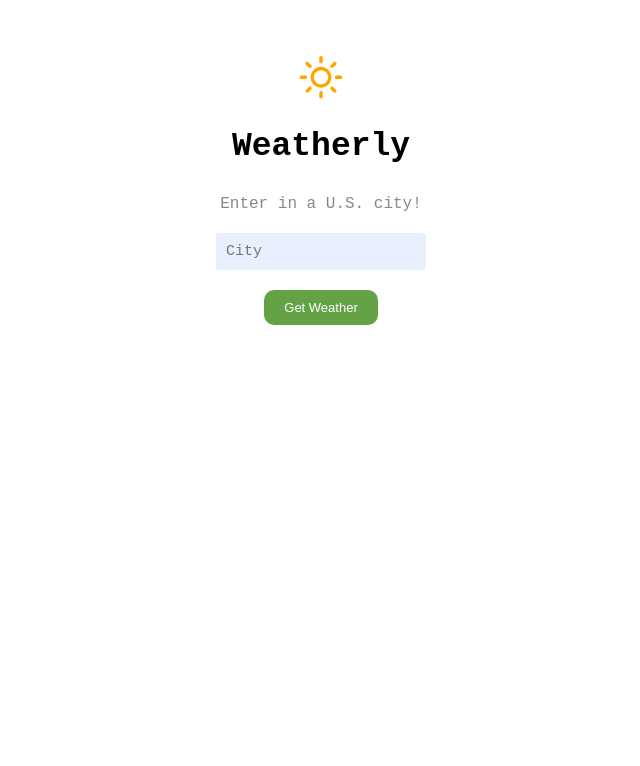
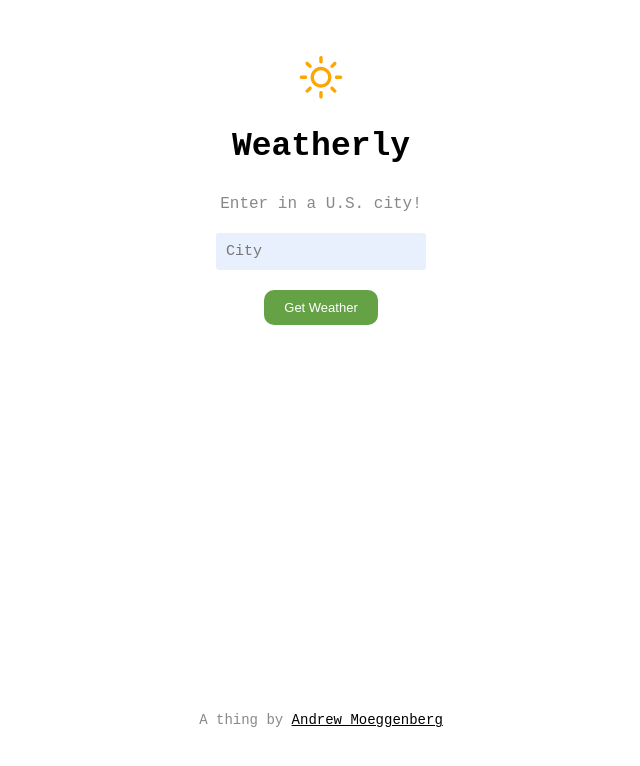
Before and after one commit to andrewmoeggy/Weather-Observer, a React (Create React App) app: page / in a window 1280 px wide. Shown: the top 766 px of the page, without its empty margins (319-959 px from the left). Built offline with nearby package versions, Linux system fonts and the light colour scheme; the HTML template or start-up script is replaced by a standard one.

Commit message:
added footer

```diff
--- a/src/App.css
+++ b/src/App.css
@@ -22,7 +22,7 @@ body {
   display: grid;
   grid-template-columns: 1fr;
   grid-template-rows: 1fr 1fr;
-  height: 70vh;
+  height: 90vh;
   margin-top: 3%;
   padding: 1rem;
 }
@@ -167,6 +167,27 @@ body {
   color: #0077be
 }
 
+/* Footer  */
+
+.footer {
+  margin: 0 auto;
+  display: flex;
+  padding-top: 2rem;
+  padding-bottom: 2rem;
+  justify-content: center;
+}
+
+.footer p {
+  font-size: 1.4rem;
+}
+
+.footer-a {
+  color: black;
+}
+.footer-a:hover {
+  color: #888;
+}
+
 @media only screen and (max-width: 400px) {
   html {
     font-size: 50%;
--- a/src/App.js
+++ b/src/App.js
@@ -2,6 +2,7 @@ import React, { useState } from 'react';
 import Title from './components/Title';
 import Form from './components/Form';
 import Weather from './components/Weather';
+import Footer from './components/Footer';
 import './App.css';
 
 const API_KEY = '55550e48c7862436ebdca1ad1d4e2183';
@@ -65,6 +66,7 @@ function App() {
           tempMin={tempMin}
           tempMax={tempMax} />
       </div>
+      <Footer />
     </div>
   );
 }
--- /dev/null
+++ b/src/components/Footer.js
@@ -0,0 +1,11 @@
+import React from 'react';
+
+const Footer = () => {
+  return (
+    <footer className='footer'>
+      <p>A thing by <a className='footer-a' href="https://andrewmoeggenberg.com/">Andrew Moeggenberg</a></p>
+    </footer>
+  );
+}
+
+export default Footer;
```
